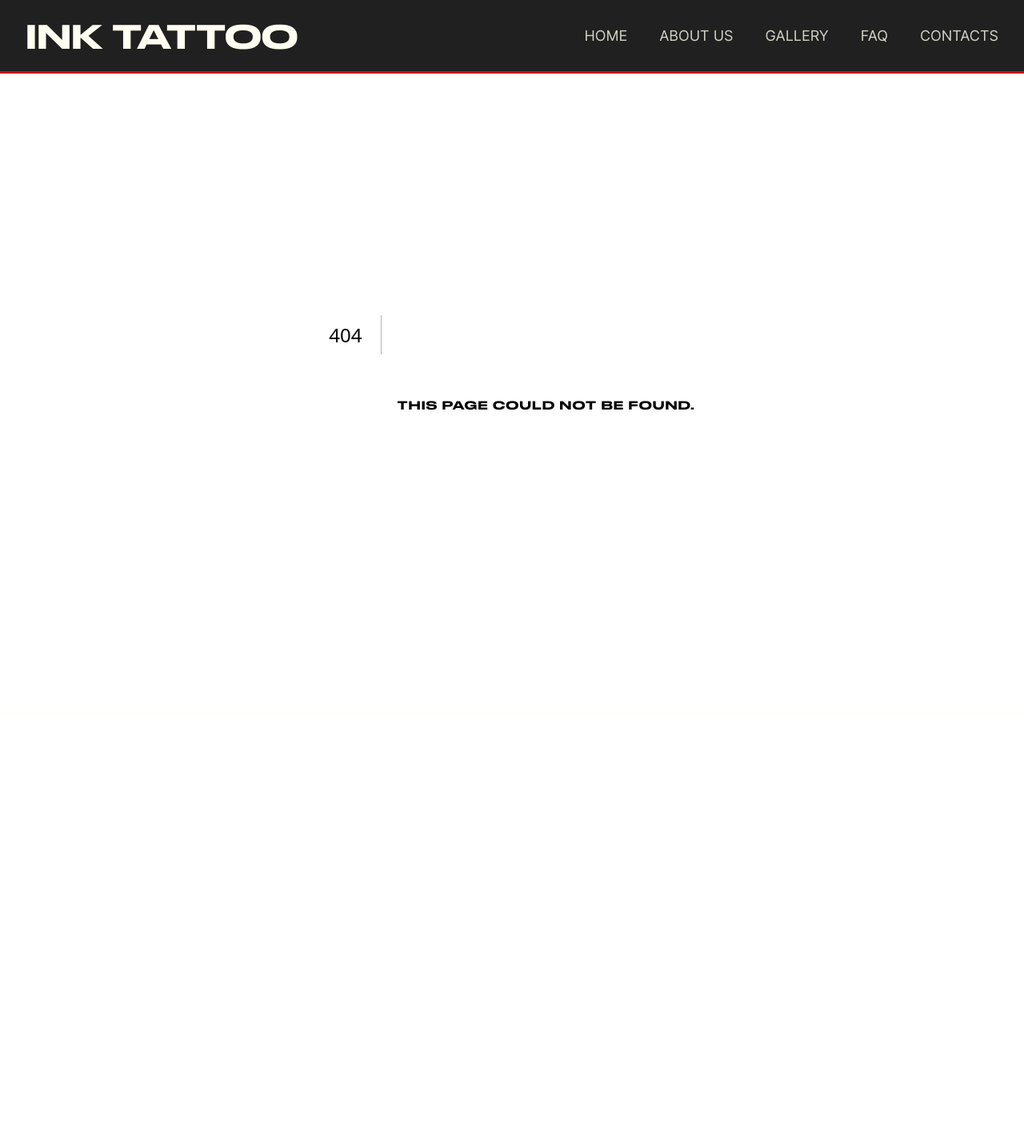
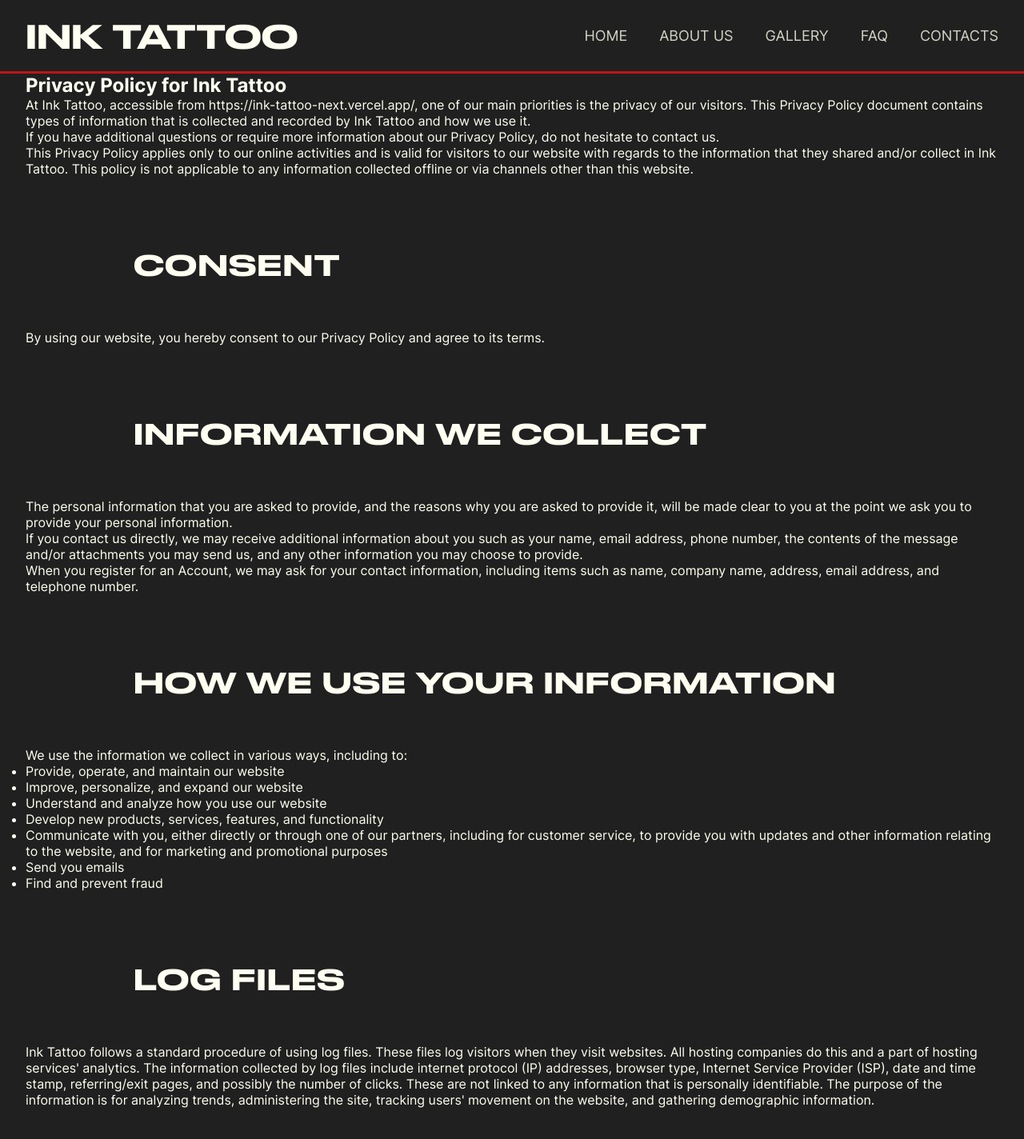
Before and after one commit to GenaPlem/ink_tattoo_next, a Next.js app: page /privacy_policy in a window 1280 px wide. Before the commit this address had no page. Shown: the top 1424 px of the page at 80% size. Before the commit the page ends 959 px from the top, so only its background shows below. Built offline with nearby package versions, Linux system fonts and the light colour scheme.

Commit message:
Add Privacy policy page

```diff
--- /dev/null
+++ b/app/privacy_policy/page.js
@@ -0,0 +1,212 @@
+export default function PrivacyPolicy() {
+  return (
+    <section className="privacy">
+      <div className="container">
+        <h1 className="privacy__title">Privacy Policy for Ink Tattoo</h1>
+        <p>
+          At Ink Tattoo, accessible from https://ink-tattoo-next.vercel.app/,
+          one of our main priorities is the privacy of our visitors. This
+          Privacy Policy document contains types of information that is
+          collected and recorded by Ink Tattoo and how we use it.
+        </p>
+        <p>
+          If you have additional questions or require more information about our
+          Privacy Policy, do not hesitate to contact us.
+        </p>
+        <p>
+          This Privacy Policy applies only to our online activities and is valid
+          for visitors to our website with regards to the information that they
+          shared and/or collect in Ink Tattoo. This policy is not applicable to
+          any information collected offline or via channels other than this
+          website.
+        </p>
+
+        <h2>Consent</h2>
+        <p>
+          By using our website, you hereby consent to our Privacy Policy and
+          agree to its terms.
+        </p>
+
+        <h2>Information we collect</h2>
+        <p>
+          The personal information that you are asked to provide, and the
+          reasons why you are asked to provide it, will be made clear to you at
+          the point we ask you to provide your personal information.
+        </p>
+        <p>
+          If you contact us directly, we may receive additional information
+          about you such as your name, email address, phone number, the contents
+          of the message and/or attachments you may send us, and any other
+          information you may choose to provide.
+        </p>
+        <p>
+          When you register for an Account, we may ask for your contact
+          information, including items such as name, company name, address,
+          email address, and telephone number.
+        </p>
+
+        <h2>How we use your information</h2>
+        <p>We use the information we collect in various ways, including to:</p>
+        <ul>
+          <li>Provide, operate, and maintain our website</li>
+          <li>Improve, personalize, and expand our website</li>
+          <li>Understand and analyze how you use our website</li>
+          <li>Develop new products, services, features, and functionality</li>
+          <li>
+            Communicate with you, either directly or through one of our
+            partners, including for customer service, to provide you with
+            updates and other information relating to the website, and for
+            marketing and promotional purposes
+          </li>
+          <li>Send you emails</li>
+          <li>Find and prevent fraud</li>
+        </ul>
+
+        <h2>Log Files</h2>
+        <p>
+          Ink Tattoo follows a standard procedure of using log files. These
+          files log visitors when they visit websites. All hosting companies do
+          this and a part of hosting services' analytics. The information
+          collected by log files include internet protocol (IP) addresses,
+          browser type, Internet Service Provider (ISP), date and time stamp,
+          referring/exit pages, and possibly the number of clicks. These are not
+          linked to any information that is personally identifiable. The purpose
+          of the information is for analyzing trends, administering the site,
+          tracking users' movement on the website, and gathering demographic
+          information.
+        </p>
+
+        <h2>Advertising Partners Privacy Policies</h2>
+        <p>
+          You may consult this list to find the Privacy Policy for each of the
+          advertising partners of Ink Tattoo.
+        </p>
+        <p>
+          Third-party ad servers or ad networks uses technologies like cookies,
+          JavaScript, or Web Beacons that are used in their respective
+          advertisements and links that appear on Ink Tattoo, which are sent
+          directly to users' browser. They automatically receive your IP address
+          when this occurs. These technologies are used to measure the
+          effectiveness of their advertising campaigns and/or to personalize the
+          advertising content that you see on websites that you visit.
+        </p>
+        <p>
+          Note that Ink Tattoo has no access to or control over these cookies
+          that are used by third-party advertisers.
+        </p>
+
+        <h2>Third Party Privacy Policies</h2>
+        <p>
+          Ink Tattoo's Privacy Policy does not apply to other advertisers or
+          websites. Thus, we are advising you to consult the respective Privacy
+          Policies of these third-party ad servers for more detailed
+          information. It may include their practices and instructions about how
+          to opt-out of certain options.{" "}
+        </p>
+        <p>
+          You can choose to disable cookies through your individual browser
+          options. To know more detailed information about cookie management
+          with specific web browsers, it can be found at the browsers'
+          respective websites.
+        </p>
+
+        <h2>CCPA Privacy Rights (Do Not Sell My Personal Information)</h2>
+        <p>
+          Under the CCPA, among other rights, California consumers have the
+          right to:
+        </p>
+        <p>
+          Request that a business that collects a consumer's personal data
+          disclose the categories and specific pieces of personal data that a
+          business has collected about consumers.
+        </p>
+        <p>
+          Request that a business delete any personal data about the consumer
+          that a business has collected.
+        </p>
+        <p>
+          Request that a business that sells a consumer's personal data, not
+          sell the consumer's personal data.
+        </p>
+        <p>
+          If you make a request, we have one month to respond to you. If you
+          would like to exercise any of these rights, please contact us.
+        </p>
+
+        <h2>GDPR Data Protection Rights</h2>
+        <p>
+          We would like to make sure you are fully aware of all of your data
+          protection rights. Every user is entitled to the following:
+        </p>
+        <p>
+          The right to access – You have the right to request copies of your
+          personal data. We may charge you a small fee for this service.
+        </p>
+        <p>
+          The right to rectification – You have the right to request that we
+          correct any information you believe is inaccurate. You also have the
+          right to request that we complete the information you believe is
+          incomplete.
+        </p>
+        <p>
+          The right to erasure – You have the right to request that we erase
+          your personal data, under certain conditions.
+        </p>
+        <p>
+          The right to restrict processing – You have the right to request that
+          we restrict the processing of your personal data, under certain
+          conditions.
+        </p>
+        <p>
+          The right to object to processing – You have the right to object to
+          our processing of your personal data, under certain conditions.
+        </p>
+        <p>
+          The right to data portability – You have the right to request that we
+          transfer the data that we have collected to another organization, or
+          directly to you, under certain conditions.
+        </p>
+        <p>
+          If you make a request, we have one month to respond to you. If you
+          would like to exercise any of these rights, please contact us.
+        </p>
+
+        <h2>Children's Information</h2>
+        <p>
+          Another part of our priority is adding protection for children while
+          using the internet. We encourage parents and guardians to observe,
+          participate in, and/or monitor and guide their online activity.
+        </p>
+        <p>
+          Ink Tattoo does not knowingly collect any Personal Identifiable
+          Information from children under the age of 13. If you think that your
+          child provided this kind of information on our website, we strongly
+          encourage you to contact us immediately and we will do our best
+          efforts to promptly remove such information from our records.
+        </p>
+
+        <h2>Changes to This Privacy Policy</h2>
+        <p>
+          We may update our Privacy Policy from time to time. Thus, we advise
+          you to review this page periodically for any changes. We will notify
+          you of any changes by posting the new Privacy Policy on this page.
+          These changes are effective immediately, after they are posted on this
+          page.
+        </p>
+        <p>
+          Our Privacy Policy was created with the help of the{" "}
+          <a href="https://www.termsfeed.com/privacy-policy-generator/">
+            Privacy Policy Generator
+          </a>
+          .
+        </p>
+
+        <h2>Contact Us</h2>
+        <p>
+          If you have any questions or suggestions about our Privacy Policy, do
+          not hesitate to contact us.
+        </p>
+      </div>
+    </section>
+  );
+}
```
